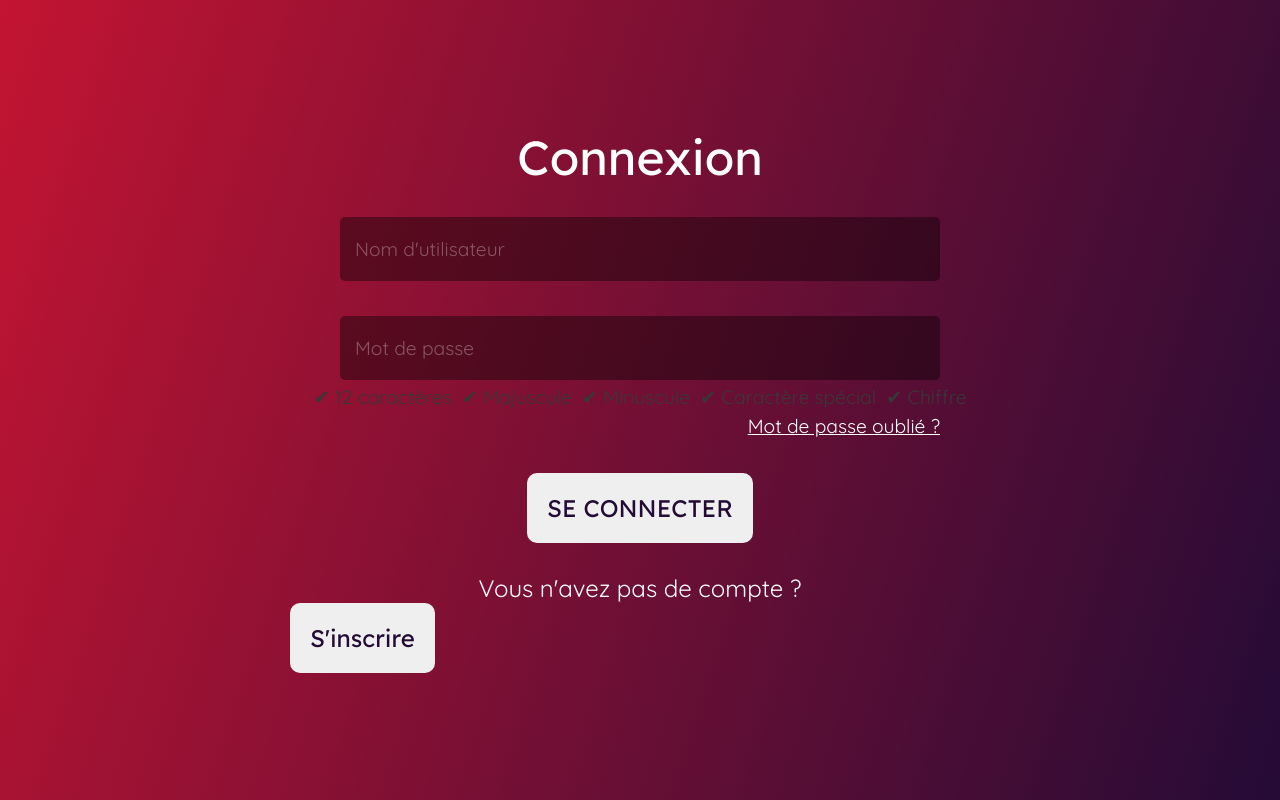
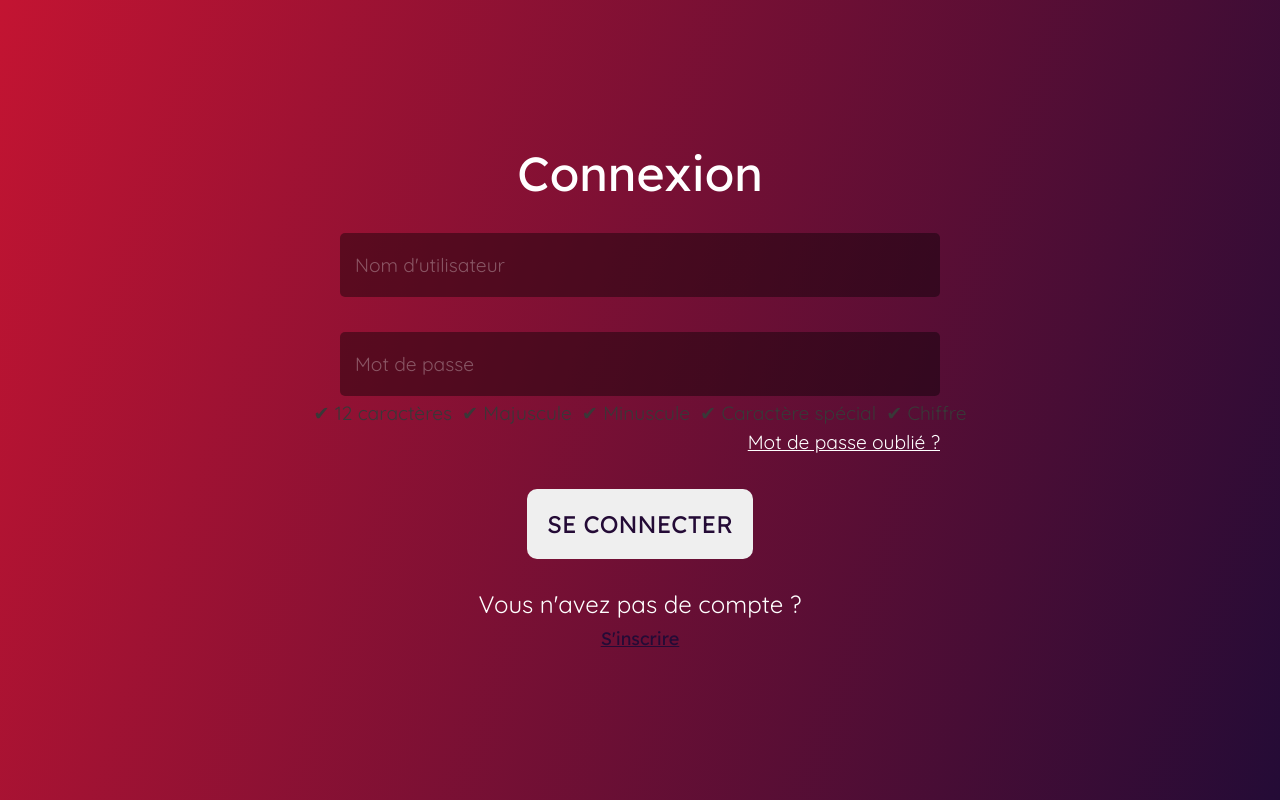
Before and after one commit to but2-sae-2023/LexiQuest, a React (Create React App) app: page / in a window 1280 px wide. Built offline with nearby package versions, Linux system fonts and the light colour scheme.

Commit message:
Better style for the exchange button Connexion/Inscription

```diff
--- a/src/App.css
+++ b/src/App.css
@@ -15,47 +15,23 @@ main{
   width: 100%;
   justify-content: center;
   align-items: center;
+  flex-direction: column;
 }
 
 #chart{
   width: 100%;
 }
 
-.App {
-  text-align: center;
+#connexionChange{
+    display: flex;
+    justify-self: center;
+    font-size: 18px;
+    margin: 0;
+    padding: 1vh 2vw;
+    text-decoration: underline;
+    background-color: transparent;
 }
 
-.App-logo {
-  height: 40vmin;
-  pointer-events: none;
+#connexionChange:hover{
+  border: none;
 }
-
-@media (prefers-reduced-motion: no-preference) {
-  .App-logo {
-    animation: App-logo-spin infinite 20s linear;
-  }
-}
-
-.App-header {
-  background-color: #282c34;
-  min-height: 100vh;
-  display: flex;
-  flex-direction: column;
-  align-items: center;
-  justify-content: center;
-  font-size: calc(10px + 2vmin);
-  color: white;
-}
-
-.App-link {
-  color: #61dafb;
-}
-
-@keyframes App-logo-spin {
-  from {
-    transform: rotate(0deg);
-  }
-  to {
-    transform: rotate(360deg);
-  }
-}
--- a/src/App.tsx
+++ b/src/App.tsx
@@ -14,12 +14,12 @@ const App = () => {
   };
 
   return (
-    <div>
+    <main>
       {displayConnexion ? <Connexion /> : <Inscription />}
-      <button onClick={handleToggle}>
+      <button id="connexionChange" onClick={handleToggle}>
         {displayConnexion ? "S'inscrire" : "Se connecter"}
       </button>
-    </div>
+    </main>
   );
 };
 
```
Also changed, not shown: src/style/style.css (line endings or trailing spaces).
